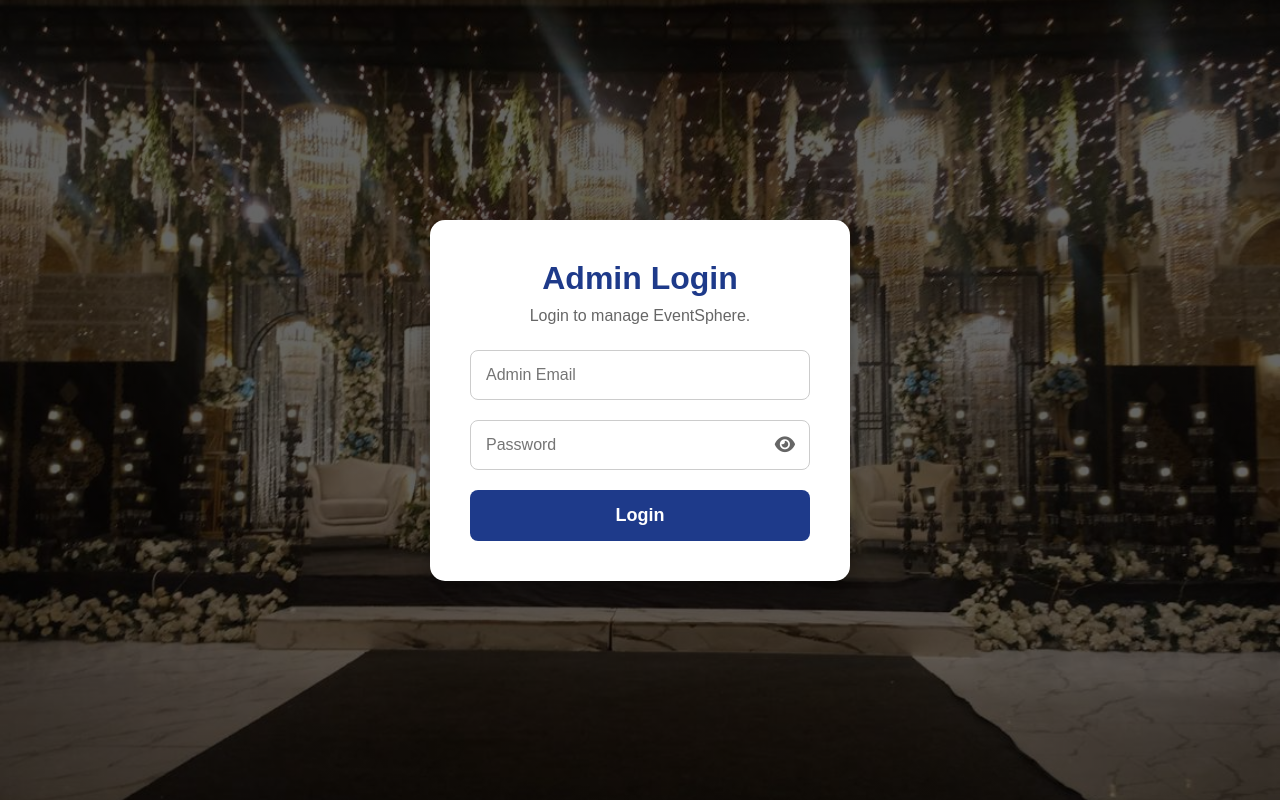
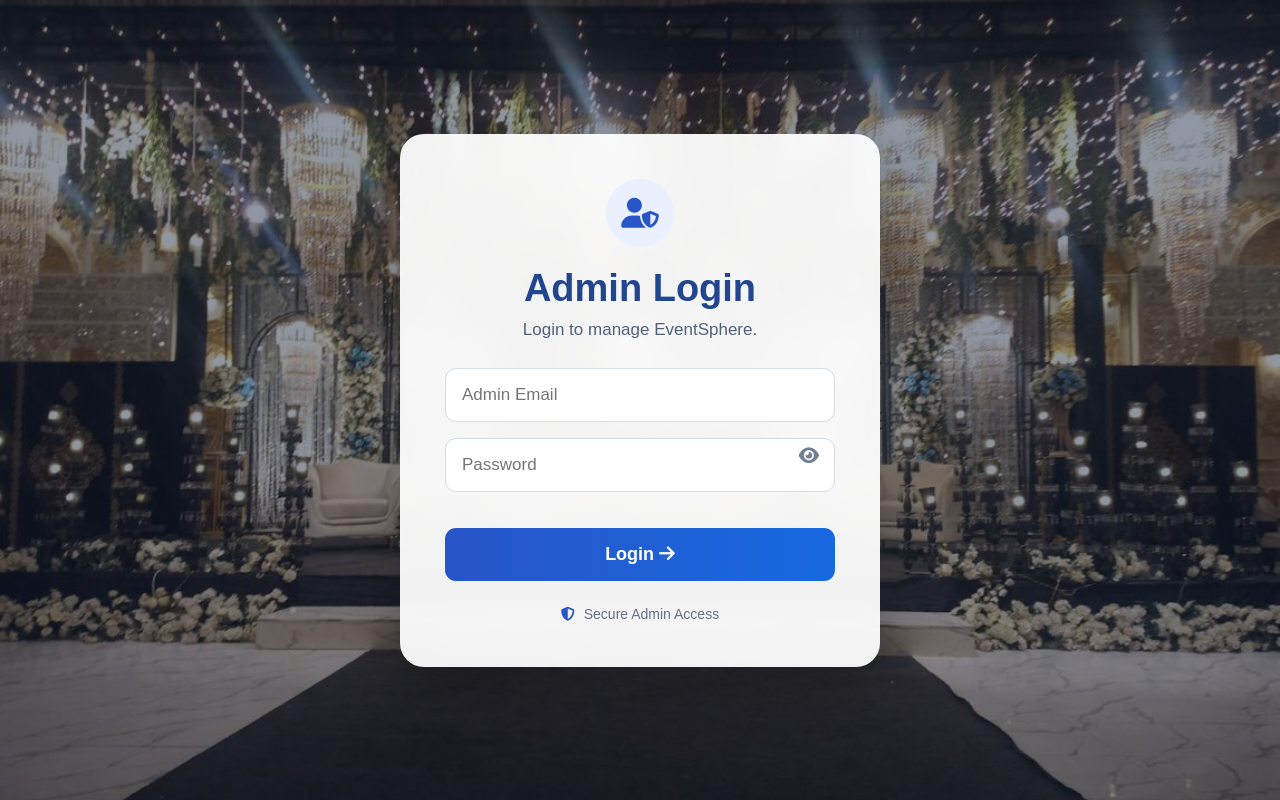
Before and after one commit to siva9852/EventSphere, a plain HTML site: page admin-login.html in a window 1280 px wide. Drawn offline with Linux system fonts and the light colour scheme; no server answers.

Commit message:
Update admin and customer OTP login designs

```diff
--- a/admin-login.html
+++ b/admin-login.html
@@ -2,23 +2,28 @@
 <html lang="en">
 
 <head>
+
     <meta charset="UTF-8">
     <meta name="viewport" content="width=device-width, initial-scale=1.0">
+
     <title>Admin Login - EventSphere</title>
 
     <link rel="stylesheet" href="css/style.css">
 
-    <!-- Font Awesome -->
     <link rel="stylesheet"
-    href="https://cdnjs.cloudflare.com/ajax/libs/font-awesome/6.5.2/css/all.min.css">
+        href="https://cdnjs.cloudflare.com/ajax/libs/font-awesome/6.5.2/css/all.min.css">
 
 </head>
 
 <body>
 
-<div class="login-page">
+<div class="admin-login-page">
 
-    <div class="login-box">
+    <div class="admin-login-box">
+
+        <div class="admin-login-icon">
+            <i class="fa-solid fa-user-shield"></i>
+        </div>
 
         <h1>Admin Login</h1>
 
@@ -40,35 +45,48 @@
                     placeholder="Password"
                     required>
 
-                <i class="fa-solid fa-eye" id="toggleAdminPassword"></i>
+                <i
+                    class="fa-solid fa-eye"
+                    id="toggleAdminPassword">
+                </i>
 
             </div>
 
             <button type="submit">
-                Login
+                Login <i class="fa-solid fa-arrow-right"></i>
             </button>
 
         </form>
+
+        <div class="admin-secure">
+            <i class="fa-solid fa-shield-halved"></i>
+            Secure Admin Access
+        </div>
 
     </div>
 
 </div>
 
+
 <script>
 
-const toggleAdminPassword = document.getElementById("toggleAdminPassword");
-const adminPassword = document.getElementById("adminPassword");
+const toggleAdminPassword =
+    document.getElementById("toggleAdminPassword");
+
+const adminPassword =
+    document.getElementById("adminPassword");
+
 
 toggleAdminPassword.addEventListener("click", () => {
 
-    if(adminPassword.type === "password"){
+    if (adminPassword.type === "password") {
 
         adminPassword.type = "text";
 
         toggleAdminPassword.classList.remove("fa-eye");
         toggleAdminPassword.classList.add("fa-eye-slash");
 
-    }else{
+    } else {
 
         adminPassword.type = "password";
 
@@ -81,6 +99,7 @@ toggleAdminPassword.addEventListener("click", () => {
 
 </script>
 
+
 <script type="module" src="js/firebase-config.js"></script>
 <script type="module" src="js/admin.js"></script>
 
--- a/css/style.css
+++ b/css/style.css
@@ -2289,3 +2289,136 @@ body{
     border: 2px solid #2855c7;
     box-shadow: 0 0 0 3px rgba(40,85,199,0.15);
 }
+
+/* ================= ADMIN LOGIN ================= */
+
+.admin-login-page {
+    min-height: 100vh;
+    display: flex;
+    justify-content: center;
+    align-items: center;
+
+    background:
+        linear-gradient(rgba(10,25,55,0.45), rgba(10,25,55,0.45)),
+        url("../images/hero.jpg") center/cover;
+
+    padding: 20px;
+}
+
+.admin-login-box {
+    width: 480px;
+    padding: 45px;
+
+    text-align: center;
+
+    background: rgba(255,255,255,0.94);
+    backdrop-filter: blur(12px);
+
+    border-radius: 24px;
+
+    box-shadow: 0 20px 50px rgba(0,0,0,0.28);
+}
+
+.admin-login-icon {
+    width: 68px;
+    height: 68px;
+
+    margin: 0 auto 20px;
+
+    display: flex;
+    align-items: center;
+    justify-content: center;
+
+    border-radius: 50%;
+
+    background: #eaf0ff;
+    color: #2855c7;
+
+    font-size: 30px;
+}
+
+.admin-login-box h1 {
+    color: #21458f;
+    font-size: 38px;
+    margin: 5px 0 10px;
+}
+
+.admin-login-box > p {
+    color: #52627a;
+    font-size: 17px;
+    margin-bottom: 28px;
+}
+
+.admin-login-box input {
+    width: 100%;
+    box-sizing: border-box;
+
+    padding: 16px;
+    margin-bottom: 16px;
+
+    border: 1px solid #d5dce8;
+    border-radius: 11px;
+
+    font-size: 17px;
+    outline: none;
+
+    background: white;
+}
+
+.admin-login-box input:focus {
+    border-color: #2855c7;
+}
+
+.admin-login-box .password-box {
+    position: relative;
+}
+
+.admin-login-box .password-box input {
+    padding-right: 48px;
+}
+
+.admin-login-box .password-box i {
+    position: absolute;
+
+    right: 16px;
+    top: 18px;
+
+    color: #718096;
+
+    cursor: pointer;
+}
+
+.admin-login-box button[type="submit"] {
+    width: 100%;
+
+    padding: 16px;
+
+    border: none;
+    border-radius: 11px;
+
+    background: linear-gradient(90deg, #2855c7, #1769e0);
+
+    color: white;
+
+    font-size: 18px;
+    font-weight: bold;
+
+    cursor: pointer;
+}
+
+.admin-login-box button[type="submit"]:hover {
+    background: #1d43a5;
+}
+
+.admin-secure {
+    margin-top: 25px;
+
+    color: #667085;
+
+    font-size: 14px;
+}
+
+.admin-secure i {
+    color: #2855c7;
+    margin-right: 5px;
+}
```
